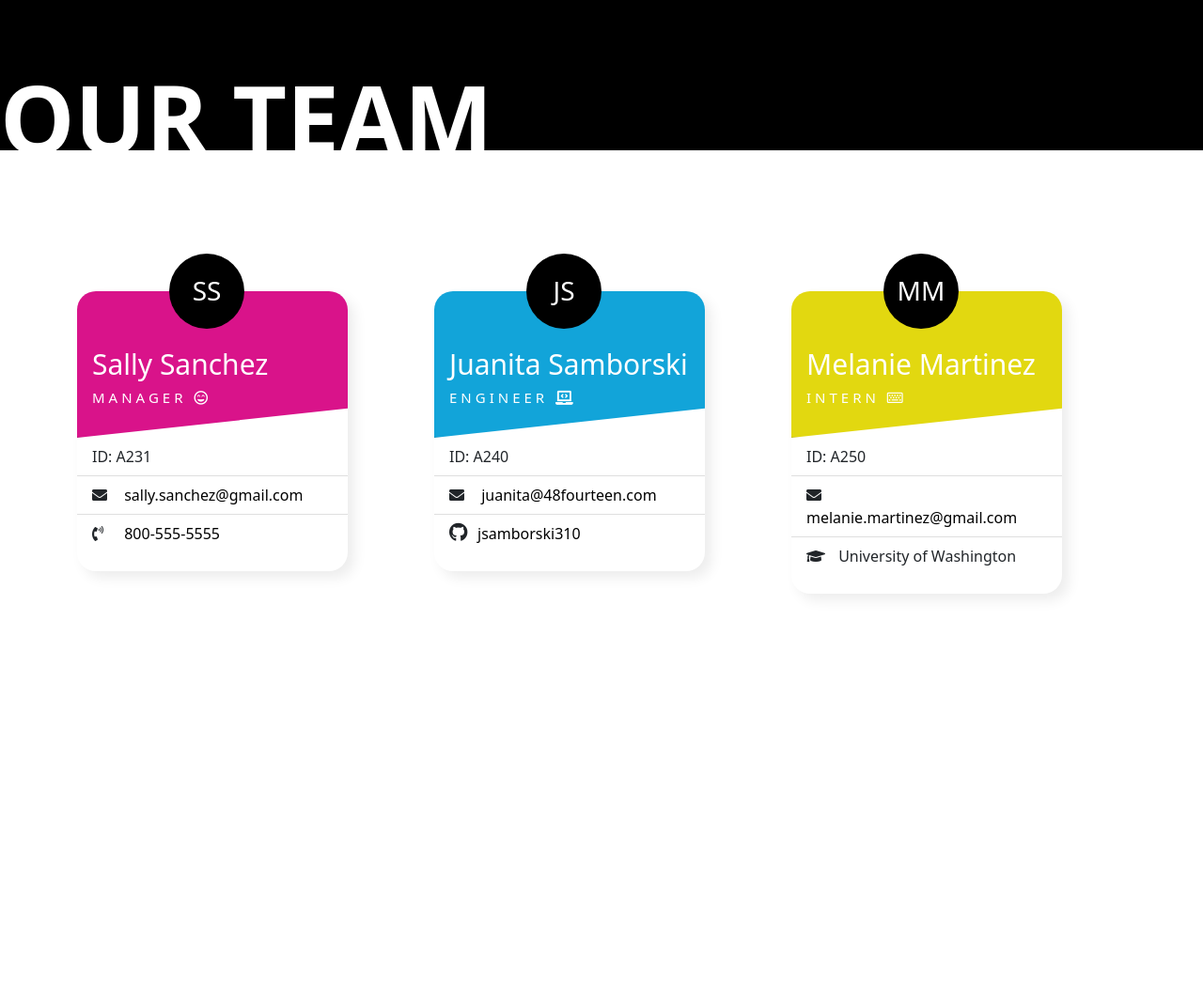
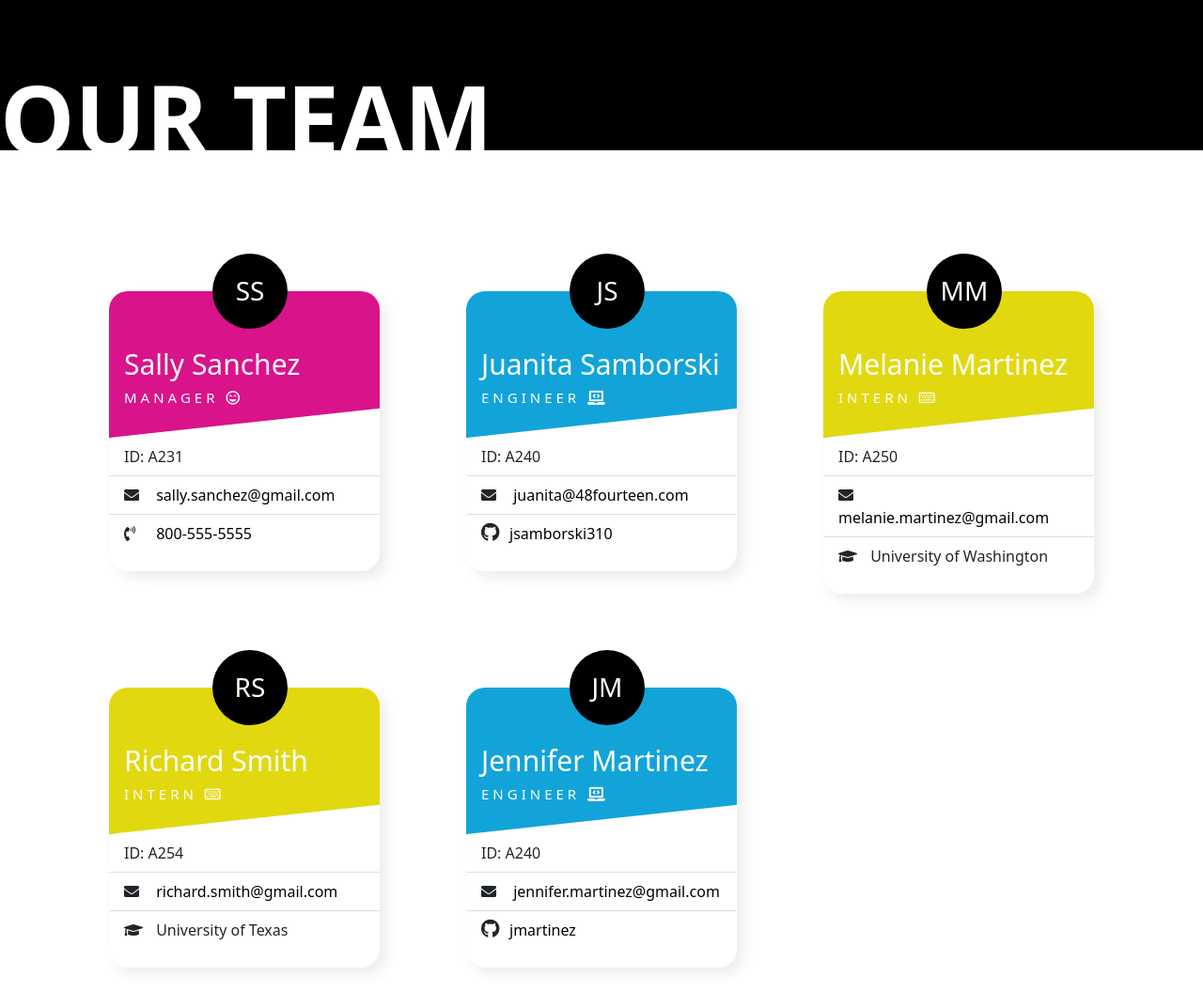
Before and after one commit to jsamborski310/Team-Profile, a website: page sample.html in a window 1280 px wide. Shown: the whole page at 94% size. Before the commit the page ends 800 px from the top, so only its background shows below. Drawn offline with nearby package versions, Linux system fonts and the light colour scheme.

Commit message:
Adjusted for mobile responsiveness.

```diff
--- a/index.js
+++ b/index.js
@@ -207,6 +207,7 @@ function createTeamProfile() {
 
                 officeEmployeesHTML += `
 
+                <div class="my-card-body">
                 <div class="avatar">
                 <div class="letter-avatar">
                 <h3>${officeEmployees[i].getInitial()}</h3>
@@ -223,6 +224,7 @@ function createTeamProfile() {
                 </ul>
                 </div>
                 </div>
+                </div>
 
 
                 `;
@@ -234,7 +236,7 @@ function createTeamProfile() {
                 officeEmployeesHTML +=
 
                 `
-
+                <div class="my-card-body">
                 <div class="avatar">
                 <div class="letter-avatar">
                 <h3>${officeEmployees[i].getInitial()}</h3>
@@ -251,6 +253,7 @@ function createTeamProfile() {
                 </ul>
                 </div>
                 </div>
+                </div>
 
 
                 `;
@@ -262,6 +265,7 @@ function createTeamProfile() {
 
                 officeEmployeesHTML += `
 
+                <div class="my-card-body">
                 <div class="avatar">
                 <div class="letter-avatar">
                 <h3>${officeEmployees[i].getInitial()}</h3>
@@ -276,6 +280,7 @@ function createTeamProfile() {
                 <li class="list-group-item"><i class="fas fa-envelope"></i> <a href="mailto:${officeEmployees[i].email}">${officeEmployees[i].email}</a></li>
                 <li class="list-group-item"><i class="fas fa-graduation-cap"></i> ${officeEmployees[i].getSchool()}</li>
                 </ul>
+                </div>
                 </div>
                 </div>
 
@@ -327,7 +332,7 @@ function createHTML(officeEmployees) {
     </header>
 
     <main>
-    <div class="container">
+    <div class="container d-flex justify-content-center">
     <div class="row row-cols-1 row-cols-sm-1 row-cols-md-2 row-cols-lg-3">
     ${createTeamProfile(officeEmployees)}
     </div>
--- a/sample.html
+++ b/sample.html
@@ -25,10 +25,10 @@
     </header>
 
     <main>
-    <div class="container">
-    <div class="row row-cols-1 row-cols-sm-1 row-cols-md-2 row-cols-lg-3 justify-content-center">
+    <div class="container d-flex justify-content-center">
+    <div class="row row-cols-1 row-cols-sm-1 row-cols-md-2 row-cols-lg-3">
 
-
+                <div class="my-card-body">
                 <div class="avatar">
                 <div class="letter-avatar">
                 <h3>SS</h3>
@@ -45,11 +45,12 @@
                 </ul>
                 </div>
                 </div>
+                </div>
 
 
 
 
-
+                <div class="my-card-body">
                 <div class="avatar">
                 <div class="letter-avatar">
                 <h3>JS</h3>
@@ -66,10 +67,11 @@
                 </ul>
                 </div>
                 </div>
+                </div>
 
 
 
-
+                <div class="my-card-body">
                 <div class="avatar">
                 <div class="letter-avatar">
                 <h3>MM</h3>
@@ -86,7 +88,49 @@
                 </ul>
                 </div>
                 </div>
+                </div>
 
+
+
+                <div class="my-card-body">
+                <div class="avatar">
+                <div class="letter-avatar">
+                <h3>RS</h3>
+                </div>
+                <div class="card" style="width: 18rem;">
+                <div class="card-header intern-card-header">
+                <h1>Richard Smith</h1>
+                <h2>Intern <i class="far fa-keyboard"></i> </h2>
+                </div>
+                <ul class="list-group list-group-flush">
+                <li class="list-group-item">ID: A254</li>
+                <li class="list-group-item"><i class="fas fa-envelope"></i> <a href="mailto:richard.smith@gmail.com">richard.smith@gmail.com</a></li>
+                <li class="list-group-item"><i class="fas fa-graduation-cap"></i> University of Texas</li>
+                </ul>
+                </div>
+                </div>
+                </div>
+
+
+
+                <div class="my-card-body">
+                <div class="avatar">
+                <div class="letter-avatar">
+                <h3>JM</h3>
+                </div>
+                <div class="card" style="width: 18rem;">
+                <div class="card-header engineer-card-header">
+                <h1>Jennifer Martinez</h1>
+                <h2>Engineer <i class="fas fa-laptop-code"></i> </h2>
+                </div>
+                <ul class="list-group list-group-flush">
+                <li class="list-group-item">ID: A240</li>
+                <li class="list-group-item"><i class="fas fa-envelope"></i> <a href="mailto:jennifer.martinez@gmail.com">jennifer.martinez@gmail.com</a></li>
+                <li class="list-group-item"><i style="padding-right:10px; font-size:20px; width:30px;" class="fab fa-github"></i><a href="https://github.com/jsamborski310" target="_blank">jmartinez</a></li>
+                </ul>
+                </div>
+                </div>
+                </div>
 
 
 
```
Also changed, not shown: README.md, dist/images/Team-Profile-MobileResponsive.png (added), dist/images/Team-Profile.png, dist/index.html (deleted), dist/styles.css.
